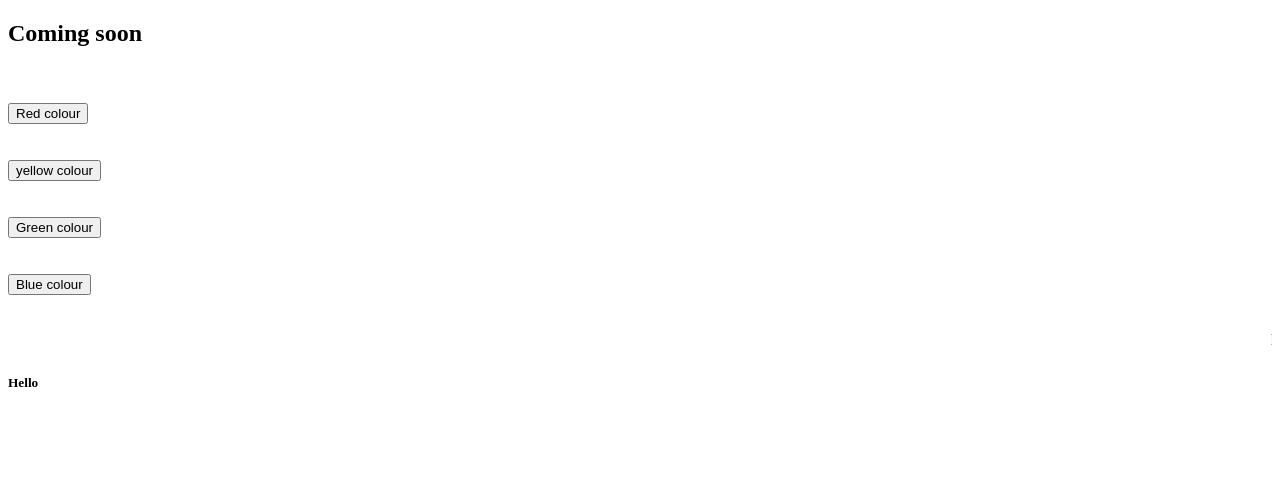
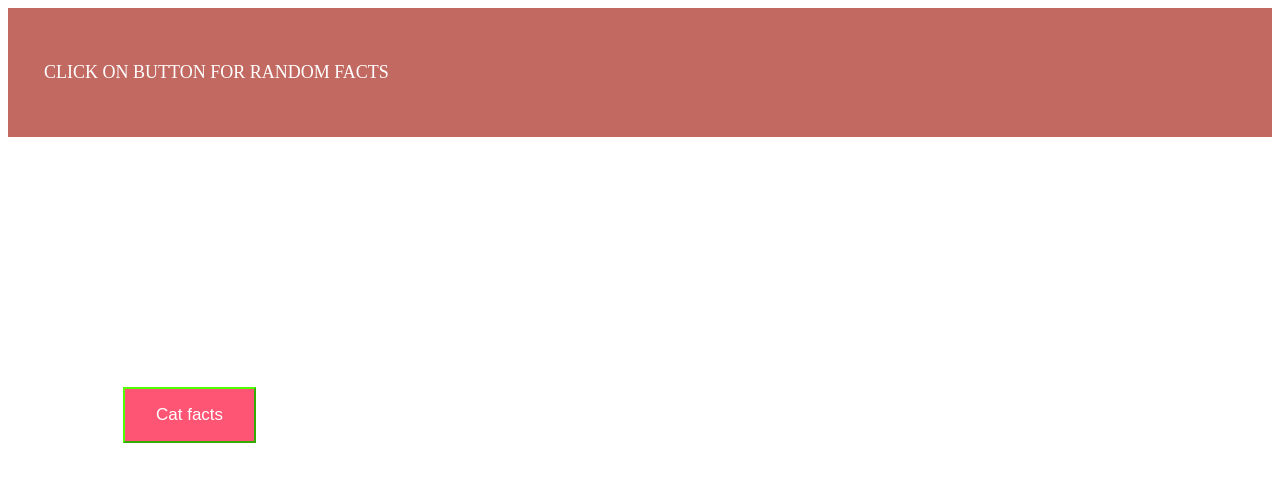
Before and after one commit to Pravkar/Website-, a plain HTML site: page index.html in a window 1280 px wide. Drawn offline with Linux system fonts and the light colour scheme.

Commit message:
Update index.html

```diff
--- a/index.html
+++ b/index.html
@@ -1,29 +1,47 @@
-<!DOCTYPE html>
+ <!DOCTYPE html>
 <html lang="en">
 <head>
     <meta charset="UTF-8">
-    <title> welcome to webpage</title>
+    <title>welcome to webpage </title>
 </head>
 <body>
-    <h2> Coming soon</h2>
-    <br>
-    <br>
-    <button onclick="Red()">Red colour</button >
-    <br> <br>
-    <br>
-    <button onclick="yellow()">yellow colour</button >
-    <br> <br>
-    <br>
-    <button onclick="Green()">Green colour</button >
-    <br> <br>
-    <br>
+     <style>
+     .button {
+      background-color:#ff5574;
+      border-color:#50ff00;
+      color:white;
+      padding: 16px 31px;
+      display: inline-block;
 
-    <button onclick="Blue()"> Blue colour</button >
-    <br> <br>
-    <br>
-    <Marquee>Hello</marquee>
-<h5> Hello</h5>
-    <script src="first.js"/></script>
+      font-size: 17px;
+      margin: 250px 115px;
+      cursor:pointer;
+        }
 
+
+
+        .par{
+            padding: 16px 16px;
+            cursor: pointer;
+            font-size:18px;
+
+
+        }
+        .div{
+
+            background-color:#c26961;
+            color:white;
+           padding:20px 20px;
+
+        }
+    </style>
+  </head>
+   <body>
+     <div class ="div" id="op" >
+         <p class="par">CLICK ON BUTTON FOR RANDOM FACTS</p>
+         </div>
+          <button  class="button" id="om"> Cat facts </button>
+
+<script src= "script.js"/></script>
 </body>
 </html>
```
